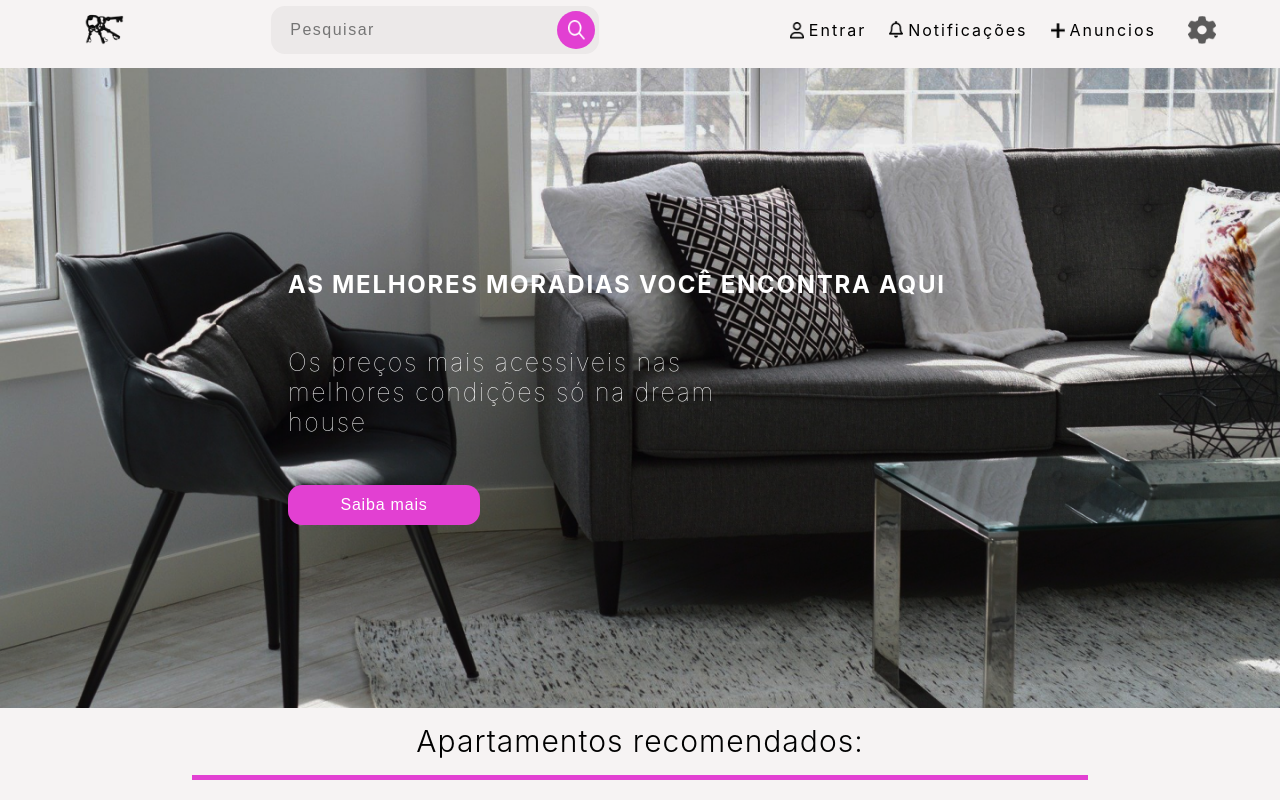
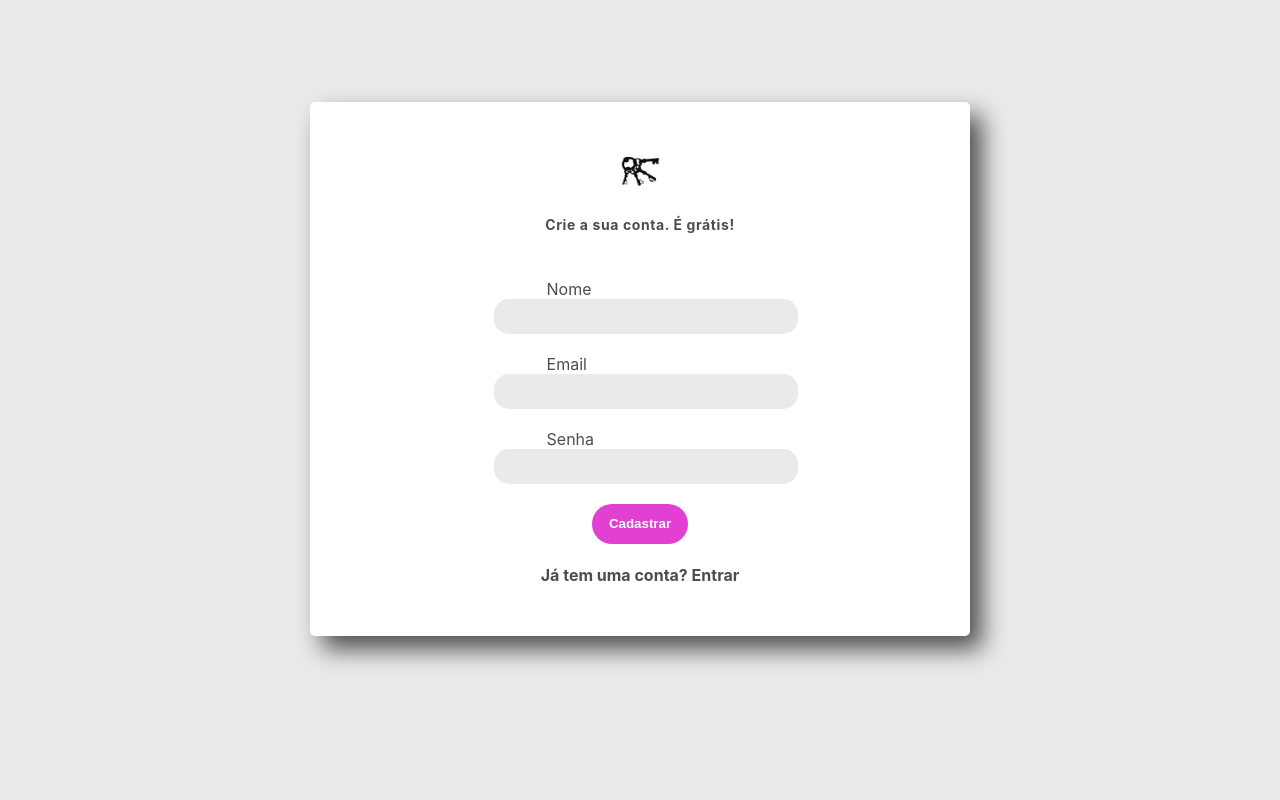
Before and after one commit to Dream-House-Grupo-9/Dream-House-web, a React (Create React App) app in the folder dream-house/: page / in a window 1280 px wide. Shown: the top 800 px of the page. Built offline with nearby package versions, Linux system fonts and the light colour scheme.

Commit message:
feat(Cadastro): adicionando modal para cadastro

```diff
--- a/dream-house/src/App.js
+++ b/dream-house/src/App.js
@@ -1,12 +1,14 @@
 //import logo from './logo.svg';
 // import "../src/css/App.css";
 import Home from "./pages/Home";
+import Cadastro from "./pages/Cadastro";
 
 
 function App() {
   return (
     <div className="App">
-       <Home/>
+       {/* <Home/> */}
+       <Cadastro/>
     </div>
   );
 }
--- /dev/null
+++ b/dream-house/src/css/cadastro.css
@@ -0,0 +1,96 @@
+:root{
+    --bg-primary: #F8F1F1;
+    --color-primary: #E240D2;
+    --bg-primary-font: #4D4D4D;
+    --btn-secundary: #5740E2;
+    --nav-color: #F6F3F3;
+}
+
+.cadastro {
+    margin: auto;
+}
+
+.box{
+    width: 50%;
+    height:35% !important;
+    margin: auto;
+    margin-top: 8%;
+    padding: 30px 10px 30px 10px;
+    border-radius: 5px;
+    box-shadow: 12px 13px 24px 0px rgba(0,0,0,0.67);
+    text-align: center;
+    color: var(--bg-primary-font);
+    background-color: white;
+    /* max-height: 35%; */
+}
+
+.text-container{
+    width: auto;
+    margin:auto;
+    margin-bottom: 2%;
+    background-color: white;
+}
+
+.input-container{
+    width: auto;
+    margin:auto;
+}
+
+.link{
+    color: var(--bg-primary-font);
+    margin-top: 20px;
+    height: auto;
+}
+
+.password-link{
+    text-decoration: none;
+    color: var(--bg-primary-font);
+}
+
+.password-link:hover{
+    color: var(--color-primary);
+    transition: 0.3s ease-in-out;
+}
+
+.login{
+    text-decoration: none;
+    color: var(--bg-primary-font);
+}
+
+.login:hover{
+    transition: 0.3s ease-in-out;
+    color: var(--color-primary);
+}
+
+.box .dh-btn{
+    background-color: var(--color-primary);
+    cursor: pointer;
+    border-radius: 20px;
+    outline: none;
+    border: none;
+    color: white;
+    font-weight: bolder;
+    transition: 0.3s ease-in-out;
+    height: 40px;
+    width: 15%;
+}
+
+
+.dh-btn:hover{
+    filter:brightness(80%);
+}
+
+.label-form{
+    margin-left: 35.4%;
+    float: left;
+}
+
+.input-form{
+    border-radius: 15px;
+    background-color: #ECE9E9;
+    width: 300px;
+}
+
+.input-form:focus{
+    border: 2px #E240D2 solid;
+}
--- /dev/null
+++ b/dream-house/src/pages/Cadastro.jsx
@@ -0,0 +1,62 @@
+// import React, { useState } from "react";
+import React, { useEffect, useState } from "react";
+import Button from "../components/Button";
+import "../css/cadastro.css";
+
+function Cadastro() {
+
+    const [color, setColor] = React.useState('#ECE9E9');
+
+    React.useEffect(() => {
+        document.body.style.backgroundColor = color;
+      }, [color]);
+
+
+    const [nomeInput, setNomeInput] = useState("");
+    const [emailInput, setEmailInput] = useState("");
+    const [senhaInput, setSenhaInput] = useState("");
+
+    function cadastrar(e) {
+        e.preventDefault();
+        console.log(nomeInput);
+        console.log(emailInput);
+        console.log(senhaInput);
+    }
+
+    return (
+        <>
+            <div className="box">
+                <div className="text-container">
+                    <a href=""><div className="logo-nav-bar cadastro"></div></a>
+                    <h4>Crie a sua conta. É grátis!</h4>
+                </div>
+
+                <div className="input-container">
+
+                    <form onSubmit={cadastrar} >
+                        <label className="label-form">Nome</label><br />
+                        <input className="input-form" type="text" value={nomeInput} onChange={e => setNomeInput(e.target.value)} />
+                        <br />
+                        <br />
+                        <label className="label-form">Email</label><br />
+                        <input className="input-form" type="text" value={emailInput} onChange={e => setEmailInput(e.target.value)} />
+                        <br />
+                        <br />
+                        <label className="label-form">Senha</label><br />
+                        <input className="input-form" type="text" value={senhaInput} onChange={e => setSenhaInput(e.target.value)} />
+                        <br />
+                        <br />
+
+                        <Button title="Cadastrar" />
+                    </form>
+                </div>
+
+                <div className="link">
+                    <h4>Já tem uma conta? <a href="#" className="login">Entrar</a></h4>
+                </div>
+            </div>
+        </>
+    );
+}
+
+export default Cadastro;
```
